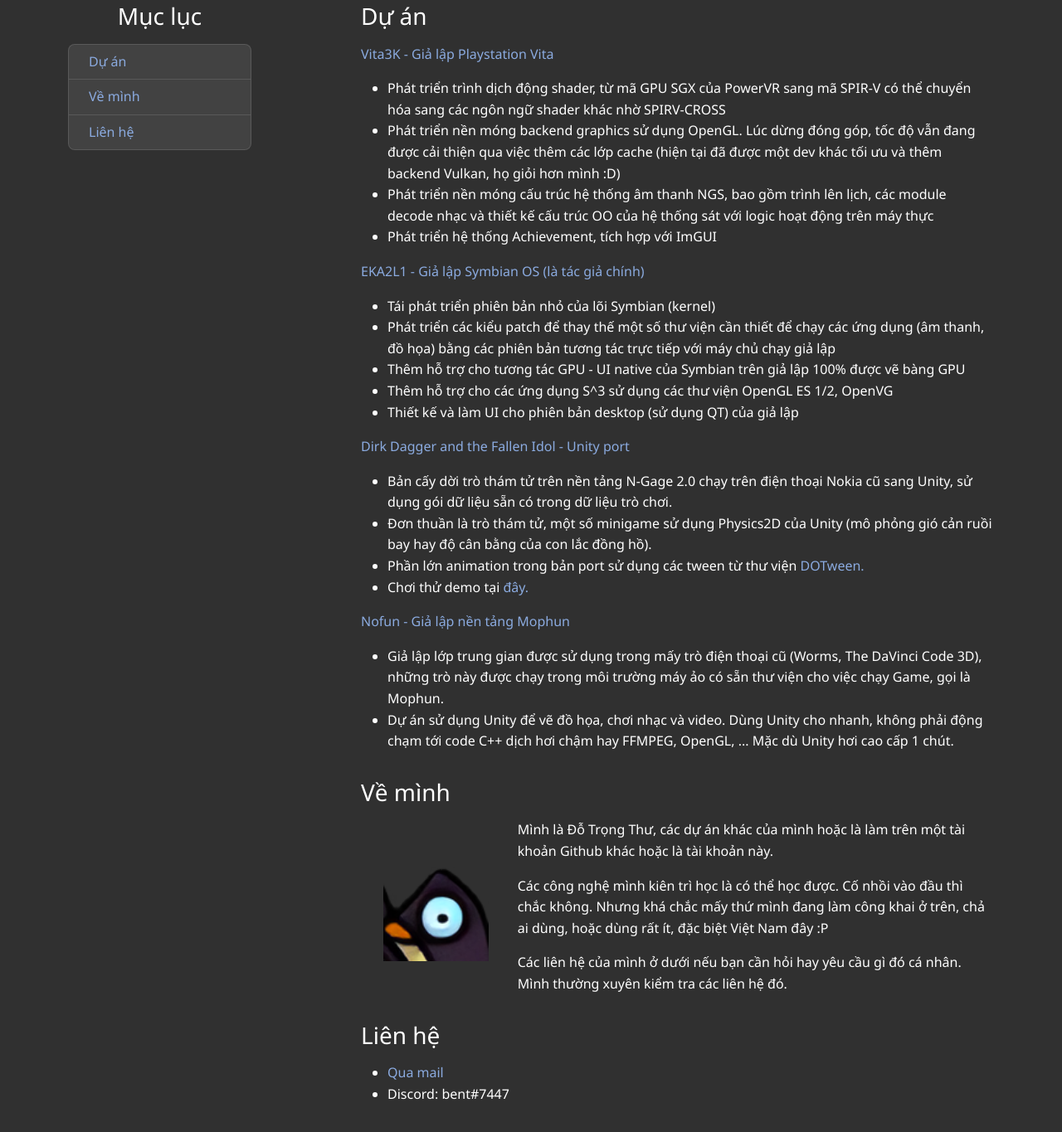
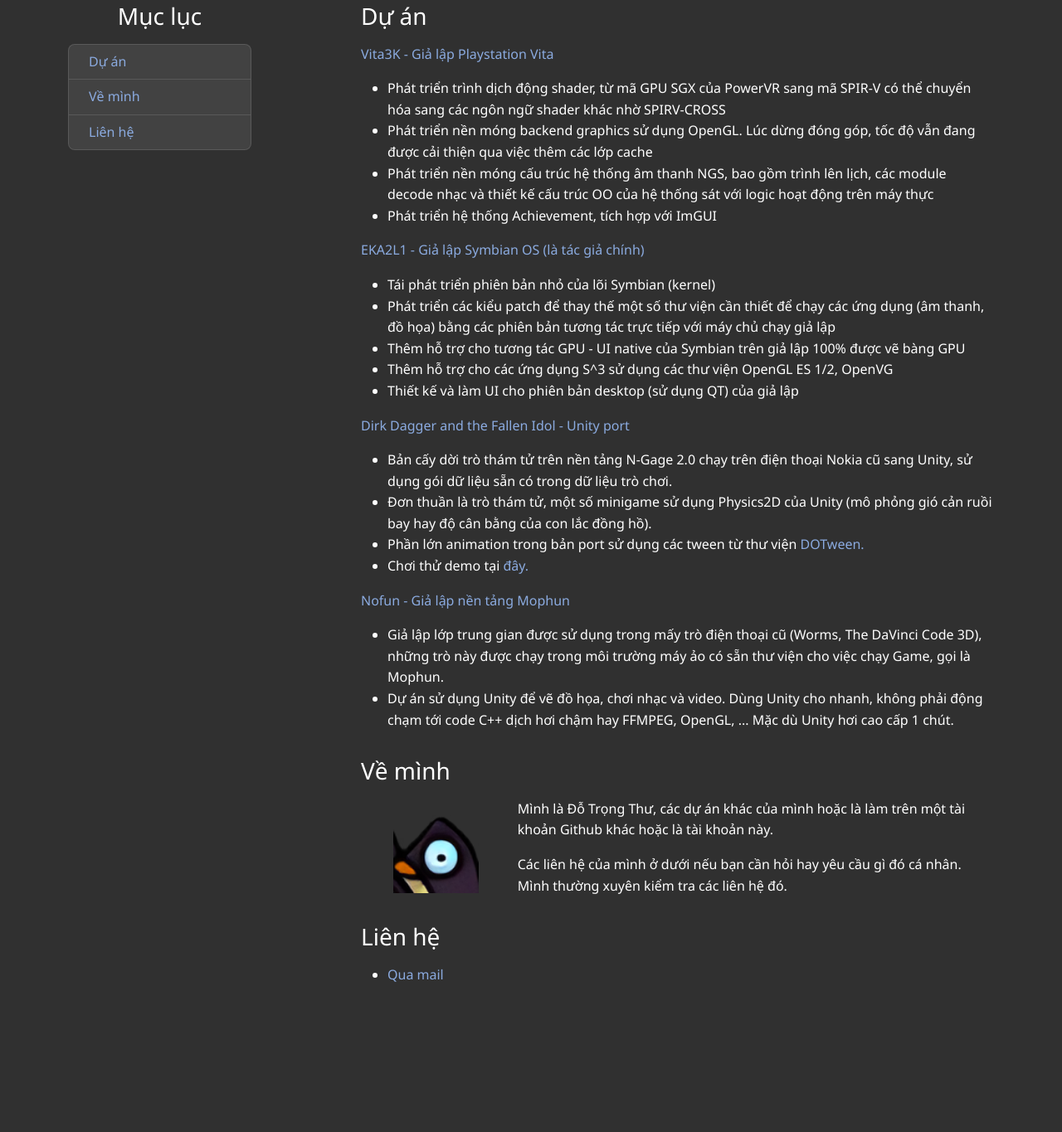
Before and after one commit to trongthu3212/trongthu3212.github.io, a plain HTML site: page index.html in a window 1280 px wide. Shown: the part 37-1402 px from the top of the page at 83% size. After the commit the page ends 1281 px from the top, so only its background shows below. Drawn offline with Linux system fonts and the light colour scheme.

Commit message:
Update index.html

```diff
--- a/index.html
+++ b/index.html
@@ -56,7 +56,7 @@
                 <a href="https://vita3k.org">Vita3K - Giả lập Playstation Vita</a>
                   <ul class="mt-3">
                     <li>Phát triển trình dịch động shader, từ mã GPU SGX của PowerVR sang mã SPIR-V có thể chuyển hóa sang các ngôn ngữ shader khác nhờ SPIRV-CROSS</li>
-                    <li>Phát triển nền móng backend graphics sử dụng OpenGL. Lúc dừng đóng góp, tốc độ vẫn đang được cải thiện qua việc thêm các lớp cache (hiện tại đã được một dev khác tối ưu và thêm backend Vulkan, họ giỏi hơn mình :D)</li>
+                    <li>Phát triển nền móng backend graphics sử dụng OpenGL. Lúc dừng đóng góp, tốc độ vẫn đang được cải thiện qua việc thêm các lớp cache</li>
                     <li>Phát triển nền móng cấu trúc hệ thống âm thanh NGS, bao gồm trình lên lịch, các module decode nhạc và thiết kế cấu trúc OO của hệ thống sát với logic hoạt động trên máy thực</li>
                     <li>Phát triển hệ thống Achievement, tích hợp với ImGUI</li>
                   </ul>
@@ -91,7 +91,6 @@
                 </div>
                 <div class="col-9 ps-1">
                   <p>Mình là Đỗ Trọng Thư, các dự án khác của mình hoặc là làm trên một tài khoản Github khác hoặc là tài khoản này.</p>
-                  <p>Các công nghệ mình kiên trì học là có thể học được. Cố nhồi vào đầu thì chắc không. Nhưng khá chắc mấy thứ mình đang làm công khai ở trên, chả ai dùng, hoặc dùng rất ít, đặc biệt Việt Nam đây :P</p>
                   <p>Các liên hệ của mình ở dưới nếu bạn cần hỏi hay yêu cầu gì đó cá nhân. Mình thường xuyên kiểm tra các liên hệ đó.</p>
                 </div>
               </div>
@@ -101,7 +100,6 @@
               <div class="SectionContent">
                 <ul>
                   <li><a href="mailto:lmt42@yandex.com">Qua mail</a></li>
-                  <li>Discord: bent#7447</li>
                 </ul>
               </div>
             </div>
```
